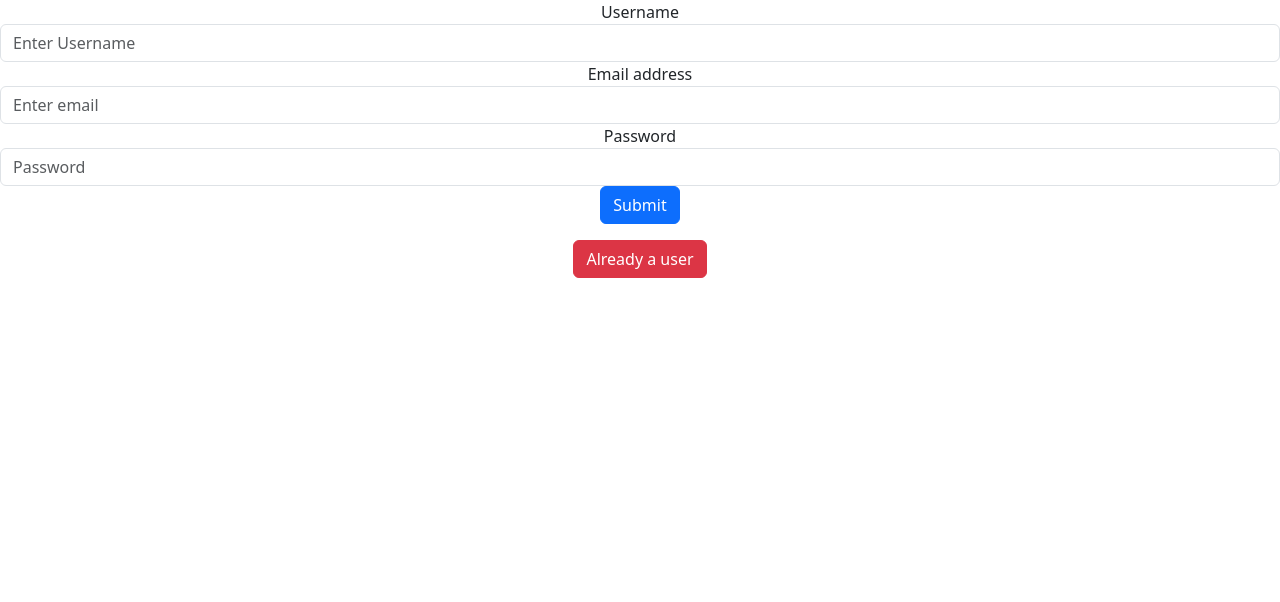
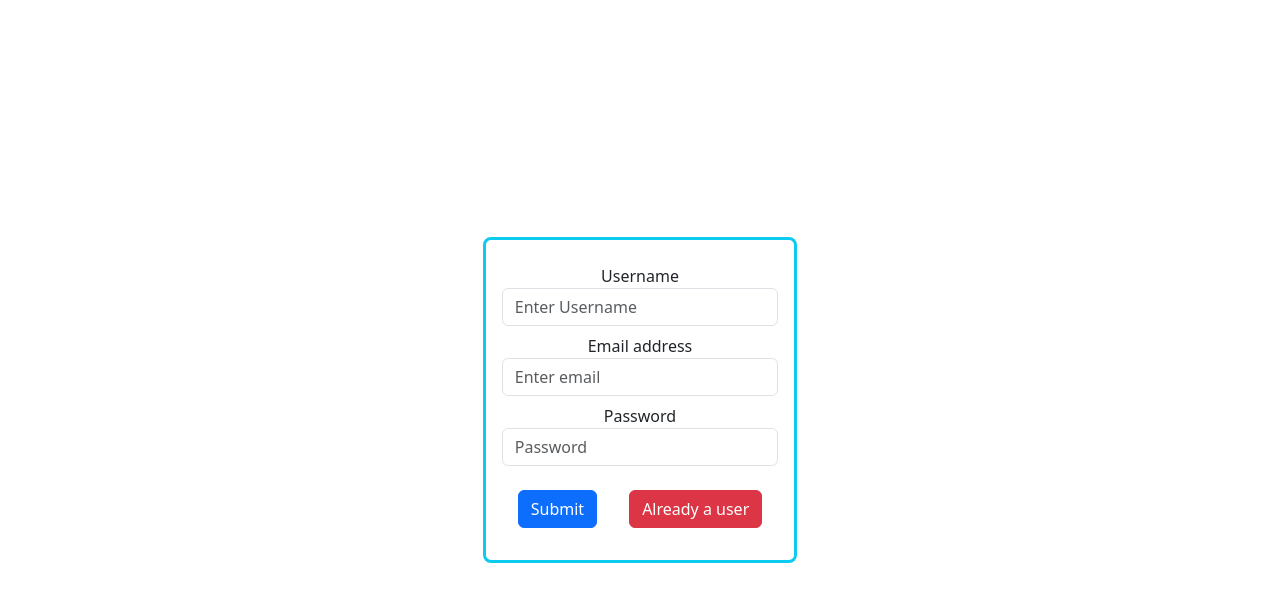
Before and after one commit to ShreyanshRaj22/roomAllot, a React (Create React App) app: page /signup in a window 1280 px wide. Shown: the top 602 px of the page. Built offline with nearby package versions, Linux system fonts and the light colour scheme; the HTML template or start-up script is replaced by a standard one.

Commit message:
Login abd SignUp Updated

```diff
--- a/src/screens/Login.js
+++ b/src/screens/Login.js
@@ -1,6 +1,6 @@
-import React from 'react'
-import { useState } from 'react';
-import { Link, useNavigate } from 'react-router-dom';
+import React from "react";
+import { useState } from "react";
+import { Link, useNavigate } from "react-router-dom";
 
 const Login = () => {
   const [credentials, setcredentials] = useState({
@@ -9,7 +9,6 @@ const Login = () => {
   });
   let navigate = useNavigate();
   const handleSubmit = async (e) => {
-
     e.preventDefault();
     const response = await fetch("http://localhost:5000/api/loginuser", {
       method: "POST",
@@ -18,7 +17,7 @@ const Login = () => {
       },
       body: JSON.stringify({
         password: credentials.password,
-            email: credentials.email
+        email: credentials.email,
       }),
     });
 
@@ -28,34 +27,58 @@ const Login = () => {
       alert("Enter Valid Credentials");
     }
     if (json.success) {
-          localStorage.setItem("userEmail",credentials.email);
-          localStorage.setItem("authToken",json.authToken);
-          console.log(localStorage.getItem("authToken"))
+      localStorage.setItem("userEmail", credentials.email);
+      localStorage.setItem("authToken", json.authToken);
+      console.log(localStorage.getItem("authToken"));
       navigate("/");
     }
-    }
+  };
   const onChange = (event) => {
     setcredentials({ ...credentials, [event.target.name]: event.target.value });
   };
 
   return (
+    <div className="d-flex justify-content-center align-items-center vh-100">
+      <form
+        onSubmit={handleSubmit}
+        className="border border-3 p-3 border-danger rounded-3"
+      >
+        <div className="form-group my-2">
+          <label>Email address</label>
+          <input
+            type="email"
+            name="email"
+            onChange={onChange}
+            value={credentials.email}
+            className="form-control"
+            id="exampleInputEmail1"
+            aria-describedby="emailHelp"
+            placeholder="Enter email"
+          />
+        </div>
+        <div className="form-group my-2 ">
+          <label>Password</label>
+          <input
+            type="password"
+            name="password"
+            onChange={onChange}
+            value={credentials.password}
+            className="form-control"
+            id="exampleInputPassword1"
+            placeholder="Password"
+          />
+        </div>
         <div>
-            <form onSubmit={handleSubmit}>
-                <div className="form-group">
-                    <label >Email address</label>
-                    <input type="email" name='email' onChange={onChange} value={credentials.email} className="form-control" id="exampleInputEmail1" aria-describedby="emailHelp" placeholder="Enter email" />
-                </div>
-                <div className="form-group">
-                    <label >Password</label>
-                    <input type="password" name='password' onChange={onChange} value={credentials.password} className="form-control" id="exampleInputPassword1" placeholder="Password" />
-                </div>
-                <button type="submit" className="btn btn-primary">Submit</button>
+          <button type="submit" className="btn btn-primary mx-3">
+            Submit
+          </button>
           <Link to="/signup" className="m-3 btn btn-danger">
             Create an Account
           </Link>
+        </div>
       </form>
     </div>
-    )
-}
+  );
+};
 
-export default Login
+export default Login;
--- a/src/screens/SignUp.js
+++ b/src/screens/SignUp.js
@@ -1,15 +1,15 @@
-import React from 'react'
-import { useState } from 'react'
-import { useNavigate,Link } from 'react-router-dom';
+import React from "react";
+import { useState } from "react";
+import { useNavigate, Link } from "react-router-dom";
 
 const SignUp = () => {
   const [credentials, setcredentials] = useState({
     name: "",
     email: "",
-        password: ""
+    password: "",
   });
   let navigate = useNavigate();
-    const handleSubmit = async(e) => {
+  const handleSubmit = async (e) => {
     e.preventDefault();
     const response = await fetch("http://localhost:5000/api/createuser", {
       method: "POST",
@@ -19,7 +19,7 @@ const SignUp = () => {
       body: JSON.stringify({
         name: credentials.name,
         password: credentials.password,
-        email: credentials.email
+        email: credentials.email,
       }),
     });
 
@@ -27,36 +27,67 @@ const SignUp = () => {
     console.log(json);
     if (!json.success) {
       alert("Enter Valid Credentials");
-    }
-    else{
+    } else {
       navigate("/login");
     }
-    }
+  };
   const onChange = (event) => {
     setcredentials({ ...credentials, [event.target.name]: event.target.value });
-    }
+  };
   return (
+    <div className="d-flex justify-content-center align-items-center vh-100">
+      <form
+        onSubmit={handleSubmit}
+        className="border border-3 p-3 border-info rounded-3"
+      >
+        <div className="form-group my-2">
+          <label>Username</label>
+          <input
+            type="text"
+            name="name"
+            value={credentials.name}
+            onChange={onChange}
+            className="form-control"
+            id="exampleInputName1"
+            placeholder="Enter Username"
+          />
+        </div>
+        <div className="form-group my-2">
+          <label>Email address</label>
+          <input
+            type="email"
+            name="email"
+            value={credentials.email}
+            onChange={onChange}
+            className="form-control"
+            id="exampleInputEmail1"
+            aria-describedby="emailHelp"
+            placeholder="Enter email"
+          />
+        </div>
+        <div className="form-group my-2">
+          <label>Password</label>
+          <input
+            type="password"
+            name="password"
+            value={credentials.password}
+            onChange={onChange}
+            className="form-control"
+            id="exampleInputPassword1"
+            placeholder="Password"
+          />
+        </div>
         <div>
-            <form onSubmit={handleSubmit}>
-                <div className="form-group">
-                    <label >Username</label>
-                    <input type="text" name='name' value={credentials.name} onChange={onChange} className="form-control" id="exampleInputName1"  placeholder="Enter Username" />
-                </div>
-                <div className="form-group">
-                    <label >Email address</label>
-                    <input type="email" name='email' value={credentials.email} onChange={onChange} className="form-control" id="exampleInputEmail1" aria-describedby="emailHelp" placeholder="Enter email" />
-                </div>
-                <div className="form-group">
-                    <label >Password</label>
-                    <input type="password" name='password' value={credentials.password} onChange={onChange} className="form-control" id="exampleInputPassword1" placeholder="Password" />
-                </div>
-                <button type="submit" className="btn btn-primary">Submit</button>
-            </form>
+          <button type="submit" className="btn btn-primary mx-3">
+            Submit
+          </button>
           <Link to="/login" className="m-3 btn btn-danger">
             Already a user
           </Link>
         </div>
-    )
-}
+      </form>
+    </div>
+  );
+};
 
-export default SignUp
+export default SignUp;
```
Lines whose indentation alone changed are shown as unchanged.
